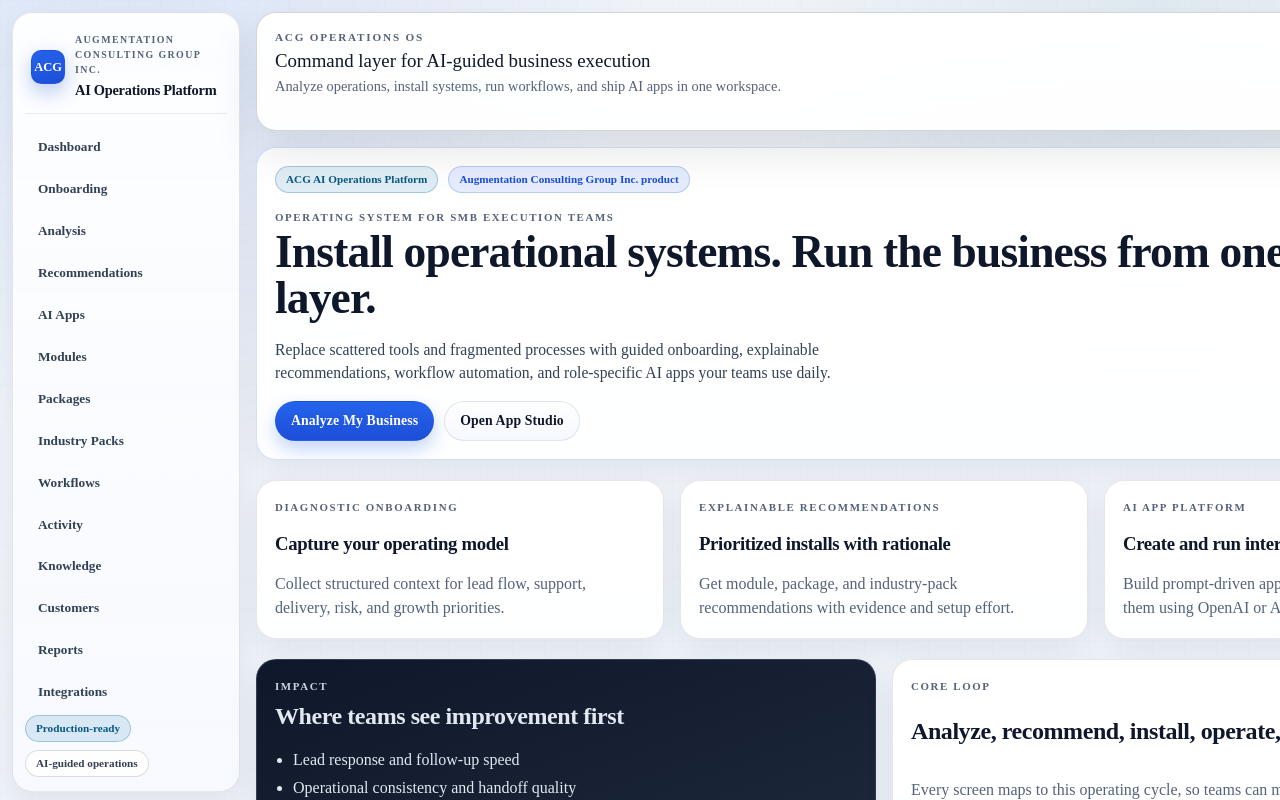
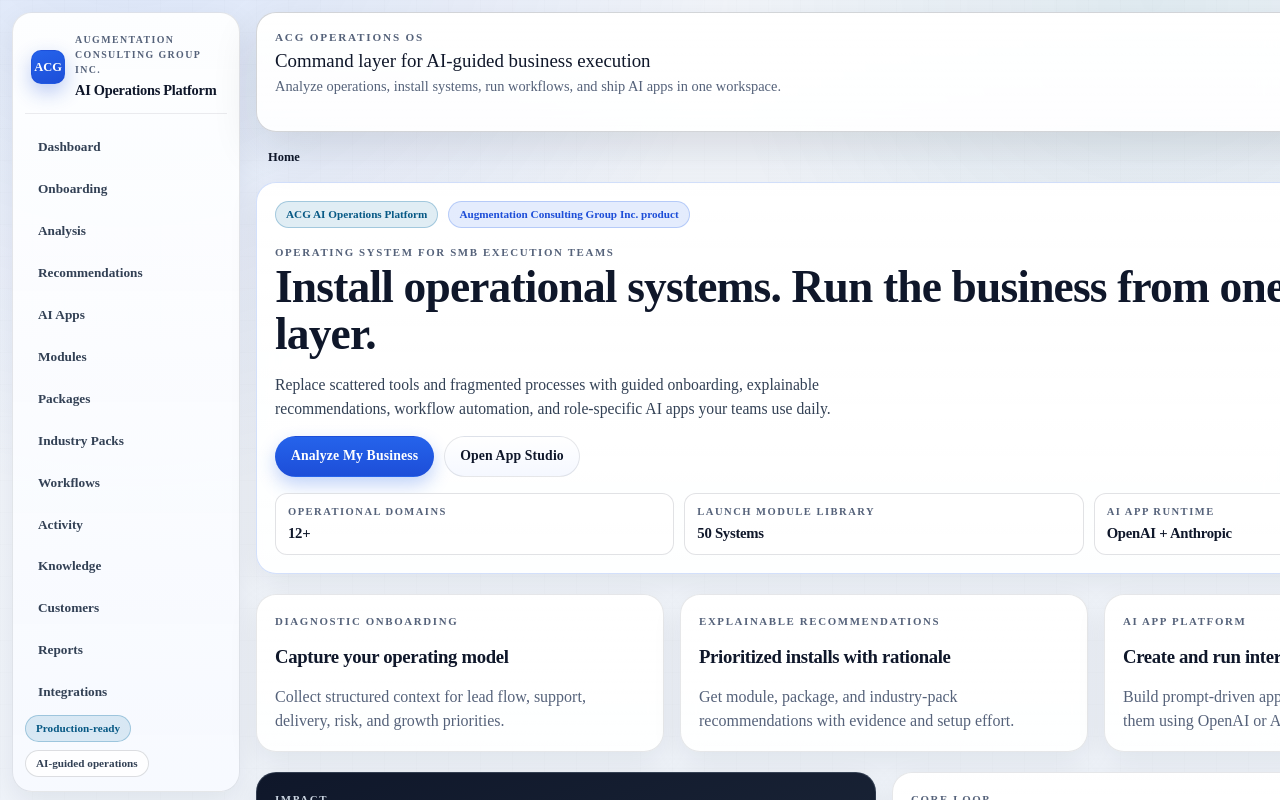
Before and after one commit to mkarangekis2/AppTest, a Next.js app: page / in a window 1280 px wide. Shown: the top 800 px of the page. Built offline with nearby package versions, Linux system fonts and the light colour scheme; no server answers.

Commit message:
Elevate UI to premium command-center style with command palette and new visual system

```diff
--- a/src/app/globals.css
+++ b/src/app/globals.css
@@ -200,6 +200,10 @@
   gap: 16px;
 }
 
+.context-bar {
+  padding: 0 4px;
+}
+
 .topbar,
 .card,
 .panel,
@@ -252,6 +256,12 @@
   min-width: 210px;
 }
 
+.command-row {
+  display: flex;
+  align-items: center;
+  gap: 8px;
+}
+
 .topnav {
   display: flex;
   align-items: center;
@@ -280,6 +290,18 @@
   width: min(1320px, calc(100vw - 24px));
   margin: 0 auto;
   padding: 0 0 26px;
+  animation: page-fade 180ms ease-out;
+}
+
+@keyframes page-fade {
+  from {
+    opacity: 0;
+    transform: translateY(4px);
+  }
+  to {
+    opacity: 1;
+    transform: translateY(0);
+  }
 }
 
 .shell-grid {
@@ -339,6 +361,26 @@
 
 .hero-prime {
   border-color: rgba(37, 99, 235, 0.2);
+}
+
+.hero-metrics {
+  display: grid;
+  gap: 10px;
+  grid-template-columns: repeat(auto-fit, minmax(170px, 1fr));
+}
+
+.hero-metric {
+  border: 1px solid rgba(15, 23, 42, 0.12);
+  border-radius: 12px;
+  padding: 10px 12px;
+  background: rgba(255, 255, 255, 0.8);
+  display: grid;
+  gap: 2px;
+}
+
+.hero-metric strong {
+  font-family: var(--heading);
+  font-size: 0.92rem;
 }
 
 .mission-hero {
@@ -494,6 +536,21 @@
 
 .button.compact {
   padding: 8px 13px;
+}
+
+.command-launch {
+  display: inline-flex;
+  align-items: center;
+  gap: 8px;
+}
+
+.kbd {
+  font-size: 0.64rem;
+  padding: 2px 6px;
+  border-radius: 7px;
+  border: 1px solid var(--border);
+  background: rgba(255, 255, 255, 0.65);
+  color: var(--muted);
 }
 
 .button:focus-visible,
@@ -768,6 +825,92 @@
   background: rgba(255, 255, 255, 0.78);
 }
 
+.breadcrumbs {
+  display: flex;
+  flex-wrap: wrap;
+  gap: 4px;
+  align-items: center;
+  color: var(--muted);
+  font-size: 0.78rem;
+  padding: 0 8px;
+}
+
+.crumb {
+  display: inline-flex;
+  align-items: center;
+  gap: 4px;
+}
+
+.crumb-link {
+  color: var(--muted);
+}
+
+.crumb-link:hover {
+  color: var(--text);
+}
+
+.crumb-current {
+  color: var(--text);
+  font-weight: 600;
+}
+
+.crumb-sep {
+  opacity: 0.55;
+}
+
+.command-overlay {
+  position: fixed;
+  inset: 0;
+  z-index: 120;
+  background: rgba(15, 23, 42, 0.42);
+  display: grid;
+  place-items: start center;
+  padding-top: 11vh;
+}
+
+.command-modal {
+  width: min(720px, calc(100vw - 24px));
+  border: 1px solid var(--border-strong);
+  border-radius: 16px;
+  background: linear-gradient(180deg, rgba(255, 255, 255, 0.98), rgba(246, 250, 255, 0.96));
+  box-shadow: var(--shadow-strong);
+  padding: 14px;
+  display: grid;
+  gap: 12px;
+}
+
+.command-results {
+  max-height: 360px;
+  overflow: auto;
+  display: grid;
+  gap: 6px;
+}
+
+.command-result {
+  width: 100%;
+  border: 1px solid var(--border);
+  border-radius: 10px;
+  padding: 10px 12px;
+  background: rgba(255, 255, 255, 0.88);
+  color: var(--text);
+  display: flex;
+  align-items: center;
+  justify-content: space-between;
+  gap: 12px;
+  font-size: 0.86rem;
+  box-shadow: none;
+}
+
+.command-result:hover {
+  border-color: rgba(37, 99, 235, 0.3);
+  background: rgba(37, 99, 235, 0.07);
+}
+
+.command-hint {
+  color: var(--muted);
+  font-size: 0.75rem;
+}
+
 .empty-title {
   font-weight: 700;
   color: var(--text);
@@ -901,6 +1044,11 @@
     display: none;
   }
 
+  .command-row {
+    width: 100%;
+    justify-content: stretch;
+  }
+
   .topnav,
   .action-row,
   .hero-actions,
@@ -919,6 +1067,14 @@
 
   table {
     min-width: 500px;
+  }
+
+  .command-overlay {
+    padding-top: 6vh;
+  }
+
+  .command-modal {
+    width: calc(100vw - 16px);
   }
 }
 
--- a/src/app/layout.tsx
+++ b/src/app/layout.tsx
@@ -6,6 +6,8 @@
 import { getOptionalUser } from "@/lib/auth";
 import { SignOutButton } from "@/components/sign-out-button";
 import { AppNavigation } from "@/components/app-navigation";
+import { CommandPalette } from "@/components/ui/command-palette";
+import { AppBreadcrumbs } from "@/components/ui/breadcrumbs";
 
 const headingFont = Sora({
   subsets: ["latin"],
@@ -42,6 +44,18 @@
     { href: "/reports", label: "Reports" },
     { href: "/integrations", label: "Integrations" },
     { href: "/settings", label: "Settings" }
+  ] as const;
+  const quickItems = [
+    { href: "/dashboard", label: "Dashboard", hint: "Overview and KPI command center" },
+    { href: "/onboarding", label: "Onboarding", hint: "Run business diagnostic" },
+    { href: "/analysis", label: "Analysis", hint: "Review operational analysis" },
+    { href: "/recommendations", label: "Recommendations", hint: "See install recommendations" },
+    { href: "/apps", label: "AI Apps", hint: "Build and run internal AI apps" },
+    { href: "/workflows", label: "Workflows", hint: "Manage automations" },
+    { href: "/activity", label: "Activity", hint: "Inspect execution timeline" },
+    { href: "/knowledge", label: "Knowledge", hint: "Search indexed docs" },
+    { href: "/customers", label: "Customers", hint: "View leads, clients, opportunities" },
+    { href: "/settings", label: "Settings", hint: "Company and AI configuration" }
   ] as const;
 
   return (
@@ -80,9 +94,15 @@
                     AI Apps
                   </Link>
                 </nav>
-                {user ? <SignOutButton /> : <Link className="button secondary compact" href="/login">Sign in</Link>}
+                <div className="command-row">
+                  <CommandPalette items={quickItems} />
+                  {user ? <SignOutButton /> : <Link className="button secondary compact" href="/login">Sign in</Link>}
+                </div>
               </div>
             </header>
+            <div className="context-bar">
+              <AppBreadcrumbs />
+            </div>
             <div className="shell">{children}</div>
           </main>
         </div>
--- a/src/app/page.tsx
+++ b/src/app/page.tsx
@@ -29,6 +29,20 @@
           <Link className="button secondary" href={(user ? "/apps" : "/login") as Route}>
             Open App Studio
           </Link>
+        </div>
+        <div className="hero-metrics">
+          <div className="hero-metric">
+            <span className="metric-label">Operational domains</span>
+            <strong>12+</strong>
+          </div>
+          <div className="hero-metric">
+            <span className="metric-label">Launch module library</span>
+            <strong>50 Systems</strong>
+          </div>
+          <div className="hero-metric">
+            <span className="metric-label">AI app runtime</span>
+            <strong>OpenAI + Anthropic</strong>
+          </div>
         </div>
       </section>
 
@@ -74,6 +88,24 @@
           </p>
         </article>
       </section>
+
+      <section className="grid three">
+        <article className="card stack">
+          <div className="eyebrow">Onboard</div>
+          <h3 style={{ margin: 0 }}>Model your operating reality</h3>
+          <p className="muted">Capture constraints, service complexity, workflow maturity, and growth goals.</p>
+        </article>
+        <article className="card stack">
+          <div className="eyebrow">Install</div>
+          <h3 style={{ margin: 0 }}>Deploy systems and workflows</h3>
+          <p className="muted">Install modules and packages with built-in workflows, tracking, and governance.</p>
+        </article>
+        <article className="card stack">
+          <div className="eyebrow">Operate</div>
+          <h3 style={{ margin: 0 }}>Run daily execution from one layer</h3>
+          <p className="muted">Track activity, use AI apps, and monitor executive KPIs in a unified command surface.</p>
+        </article>
+      </section>
     </div>
   );
 }
--- /dev/null
+++ b/src/components/ui/breadcrumbs.tsx
@@ -0,0 +1,43 @@
+"use client";
+
+import Link from "next/link";
+import type { Route } from "next";
+import { usePathname } from "next/navigation";
+
+function prettify(segment: string) {
+  return segment
+    .replace(/-/g, " ")
+    .replace(/\b\w/g, (char) => char.toUpperCase());
+}
+
+export function AppBreadcrumbs() {
+  const pathname = usePathname() || "/";
+  const parts = pathname.split("/").filter(Boolean);
+
+  const crumbs = [{ label: "Home", href: "/" }];
+  let path = "";
+  for (const segment of parts) {
+    path += `/${segment}`;
+    crumbs.push({ label: prettify(segment), href: path });
+  }
+
+  return (
+    <nav className="breadcrumbs" aria-label="Breadcrumb">
+      {crumbs.map((crumb, index) => {
+        const isLast = index === crumbs.length - 1;
+        return (
+          <span key={crumb.href} className="crumb">
+            {isLast ? (
+              <span className="crumb-current">{crumb.label}</span>
+            ) : (
+              <Link href={crumb.href as Route} className="crumb-link">
+                {crumb.label}
+              </Link>
+            )}
+            {!isLast ? <span className="crumb-sep">/</span> : null}
+          </span>
+        );
+      })}
+    </nav>
+  );
+}
--- /dev/null
+++ b/src/components/ui/command-palette.tsx
@@ -0,0 +1,84 @@
+"use client";
+
+import { useEffect, useMemo, useState } from "react";
+import { useRouter } from "next/navigation";
+import type { Route } from "next";
+
+type QuickItem = {
+  href: string;
+  label: string;
+  hint?: string;
+};
+
+export function CommandPalette({ items }: { items: readonly QuickItem[] }) {
+  const router = useRouter();
+  const [open, setOpen] = useState(false);
+  const [query, setQuery] = useState("");
+
+  useEffect(() => {
+    function onKeyDown(event: KeyboardEvent) {
+      const isOpenShortcut = (event.metaKey || event.ctrlKey) && event.key.toLowerCase() === "k";
+      if (isOpenShortcut) {
+        event.preventDefault();
+        setOpen((prev) => !prev);
+      }
+      if (event.key === "Escape") {
+        setOpen(false);
+      }
+    }
+
+    window.addEventListener("keydown", onKeyDown);
+    return () => window.removeEventListener("keydown", onKeyDown);
+  }, []);
+
+  useEffect(() => {
+    if (!open) {
+      setQuery("");
+    }
+  }, [open]);
+
+  const filtered = useMemo(() => {
+    const q = query.trim().toLowerCase();
+    if (!q) return items;
+    return items.filter((item) => `${item.label} ${item.hint || ""}`.toLowerCase().includes(q));
+  }, [items, query]);
+
+  function select(href: string) {
+    setOpen(false);
+    router.push(href as Route);
+  }
+
+  return (
+    <>
+      <button className="button secondary compact command-launch" onClick={() => setOpen(true)} aria-label="Open command palette">
+        Search
+        <span className="kbd">Ctrl K</span>
+      </button>
+      {open ? (
+        <div className="command-overlay" role="dialog" aria-modal="true" aria-label="Command palette" onClick={() => setOpen(false)}>
+          <div className="command-modal" onClick={(event) => event.stopPropagation()}>
+            <div className="field">
+              <label htmlFor="command-search">Jump to</label>
+              <input
+                id="command-search"
+                autoFocus
+                value={query}
+                onChange={(event) => setQuery(event.target.value)}
+                placeholder="Search pages, tools, workflows..."
+              />
+            </div>
+            <div className="command-results">
+              {filtered.map((item) => (
+                <button key={item.href} className="command-result" onClick={() => select(item.href)}>
+                  <span>{item.label}</span>
+                  {item.hint ? <span className="command-hint">{item.hint}</span> : null}
+                </button>
+              ))}
+              {filtered.length === 0 ? <div className="empty-state">No results. Try a broader search.</div> : null}
+            </div>
+          </div>
+        </div>
+      ) : null}
+    </>
+  );
+}
```
